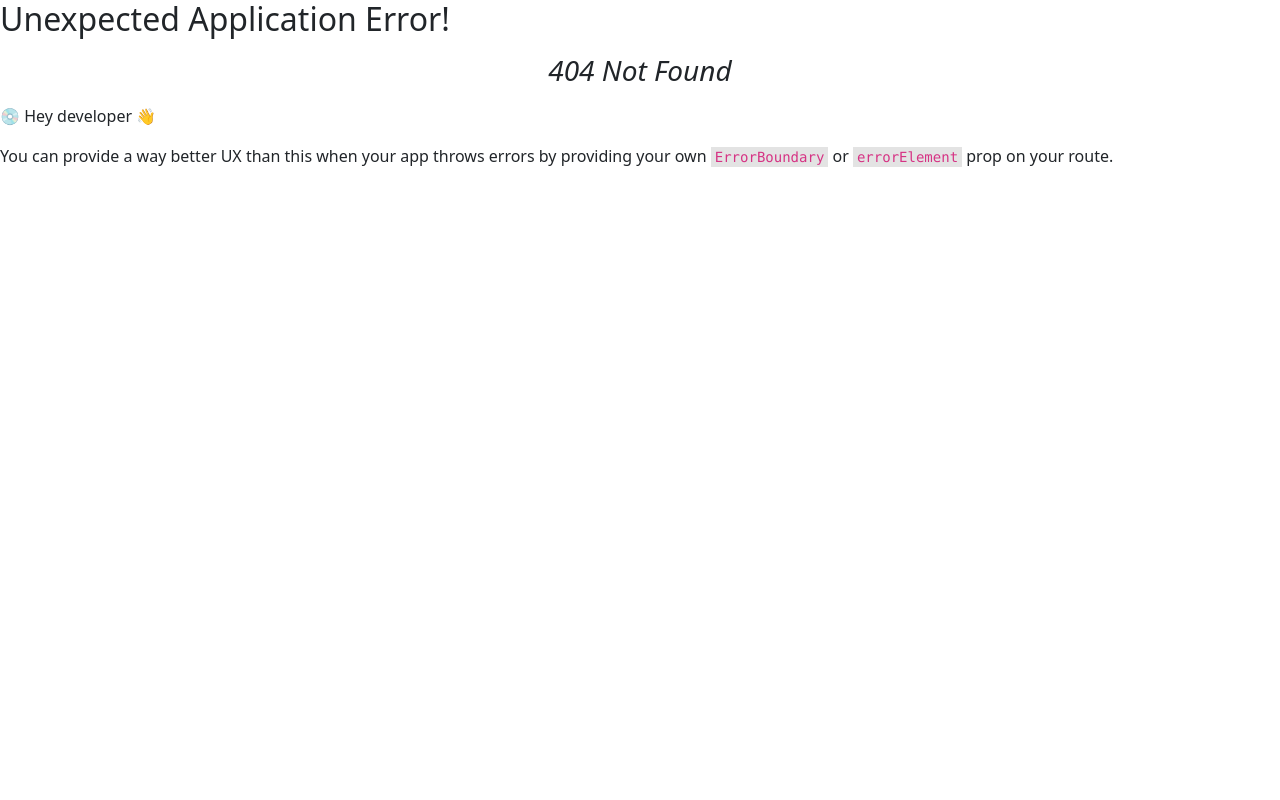
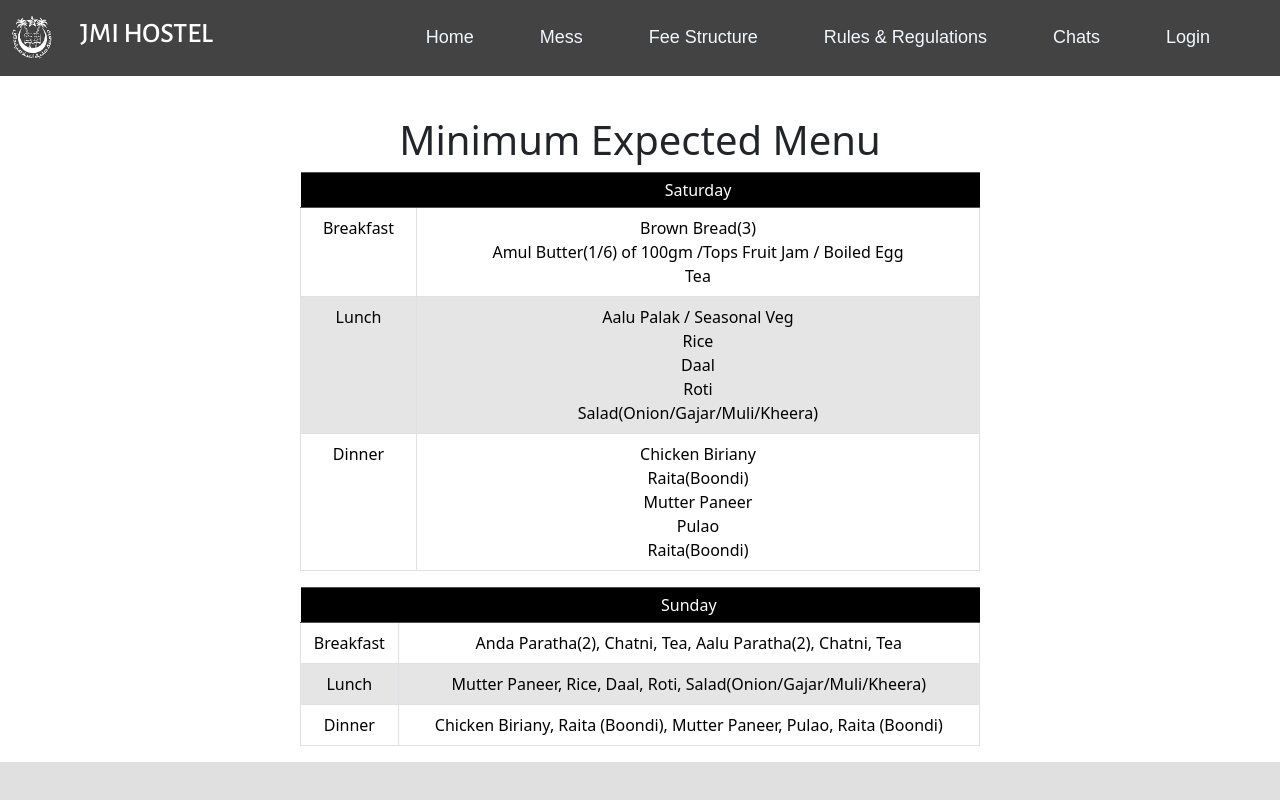
Before and after one commit to mohd-ravish/Hostel-Management-In-React, a React (Create React App) app: page /Mess in a window 1280 px wide. Before the commit this address had no page. Shown: the top 800 px of the page. Built offline with nearby package versions, Linux system fonts and the light colour scheme.

Commit message:
Mess Section Added

```diff
--- a/src/Components/Fee.jsx
+++ b/src/Components/Fee.jsx
@@ -103,7 +103,7 @@ function About() {
                         </thead>
                         <tbody>
                             <tr class="table">
-                                <td>general</td>
+                                <td>General</td>
                                 <td>2600</td>
                                 <td>26000</td>
                                 <td>As per Mess Menu</td>
--- a/src/Components/Header.jsx
+++ b/src/Components/Header.jsx
@@ -18,7 +18,7 @@ function Header() {
                                 <a class="nav-link" aria-current="page" href="/">Home</a>
                             </li>
                             <li class=" nav-item">
-                                <a class="nav-link" aria-current="page" href="mess">Mess</a>
+                                <a class="nav-link" aria-current="page" href="/Mess">Mess</a>
                             </li>
                             <li class=" nav-item">
                                 <a class="nav-link" aria-current="page" href="/Fee">Fee Structure</a>
--- /dev/null
+++ b/src/Components/Mess.jsx
@@ -0,0 +1,59 @@
+import Header from "./Header";
+import Footer from "./Footer";
+
+
+
+function Mess() {
+    return (
+        <div>
+            <Header />
+            <div class="fee feeSchedule">
+                <h1>Minimum Expected Menu</h1>
+                <table class="table table-bordered">
+                    <thead class="table-dark">
+                        <td></td>
+                        <td>Saturday</td>
+                    </thead>
+                    <tbody>
+                        <tr class="table">
+                            <td>Breakfast</td>
+                            <td>Brown Bread(3)<br></br>Amul Butter(1/6) of 100gm /Tops Fruit Jam / Boiled Egg<br></br>Tea</td>
+                        </tr>
+                        <tr class="table-active">
+                            <td>Lunch</td>
+                            <td>Aalu Palak / Seasonal Veg<br></br>Rice<br></br>Daal<br></br>Roti<br></br>Salad(Onion/Gajar/Muli/Kheera)</td>
+                        </tr>
+                        <tr class="table">
+                            <td>Dinner</td>
+                            <td>Chicken Biriany<br></br>Raita(Boondi)<br></br>Mutter Paneer<br></br>Pulao<br></br>Raita(Boondi)</td>
+                        </tr>
+                    </tbody>
+                </table>
+                <table class="table table-bordered">
+                    <thead class="table-dark">
+                        <td></td>
+                        <td>Sunday</td>
+                    </thead>
+                    <tbody>
+                        <tr class="table">
+                            <td>Breakfast</td>
+                            <td>Anda Paratha(2), Chatni, Tea, Aalu Paratha(2), Chatni, Tea</td>
+                        </tr>
+                        <tr class="table-active">
+                            <td>Lunch</td>
+                            <td>Mutter Paneer, Rice, Daal, Roti, Salad(Onion/Gajar/Muli/Kheera)</td>
+                        </tr>
+                        <tr class="table">
+                            <td>Dinner</td>
+                            <td>Chicken Biriany, Raita (Boondi), Mutter Paneer, Pulao, Raita (Boondi)</td>
+                        </tr>
+                    </tbody>
+                </table>
+            </div>
+
+            <Footer />
+        </div>
+    );
+}
+
+export default Mess;
--- a/src/index.css
+++ b/src/index.css
@@ -507,13 +507,17 @@ thead td{
 
 @media only screen and (max-width: 600px) {
   .fee {
-    padding: 0px;
+    padding: 4px;
   }
   .mess {
-    padding: 0px;
+    padding: 5px;
   }
   .schedule {
     padding: 10px;
+  }
+
+  thead td{
+    padding: 5px;
   }
 
   .feeSchedule h1 {
--- a/src/index.js
+++ b/src/index.js
@@ -6,6 +6,7 @@ import StudentLogin from './Components/student-login';
 import AdminLogin from './Components/Admin-Login';
 import Rules from './Components/Rules'
 import Fee from './Components/Fee'
+import Mess from './Components/Mess'
 
 import {
   createBrowserRouter,
@@ -35,6 +36,10 @@ const router = createBrowserRouter([
     path: "/Fee",
     element: <Fee />
   },
+  {
+    path: "/Mess",
+    element: <Mess />
+  },
 ]);
 
 ReactDOM.render(
```
